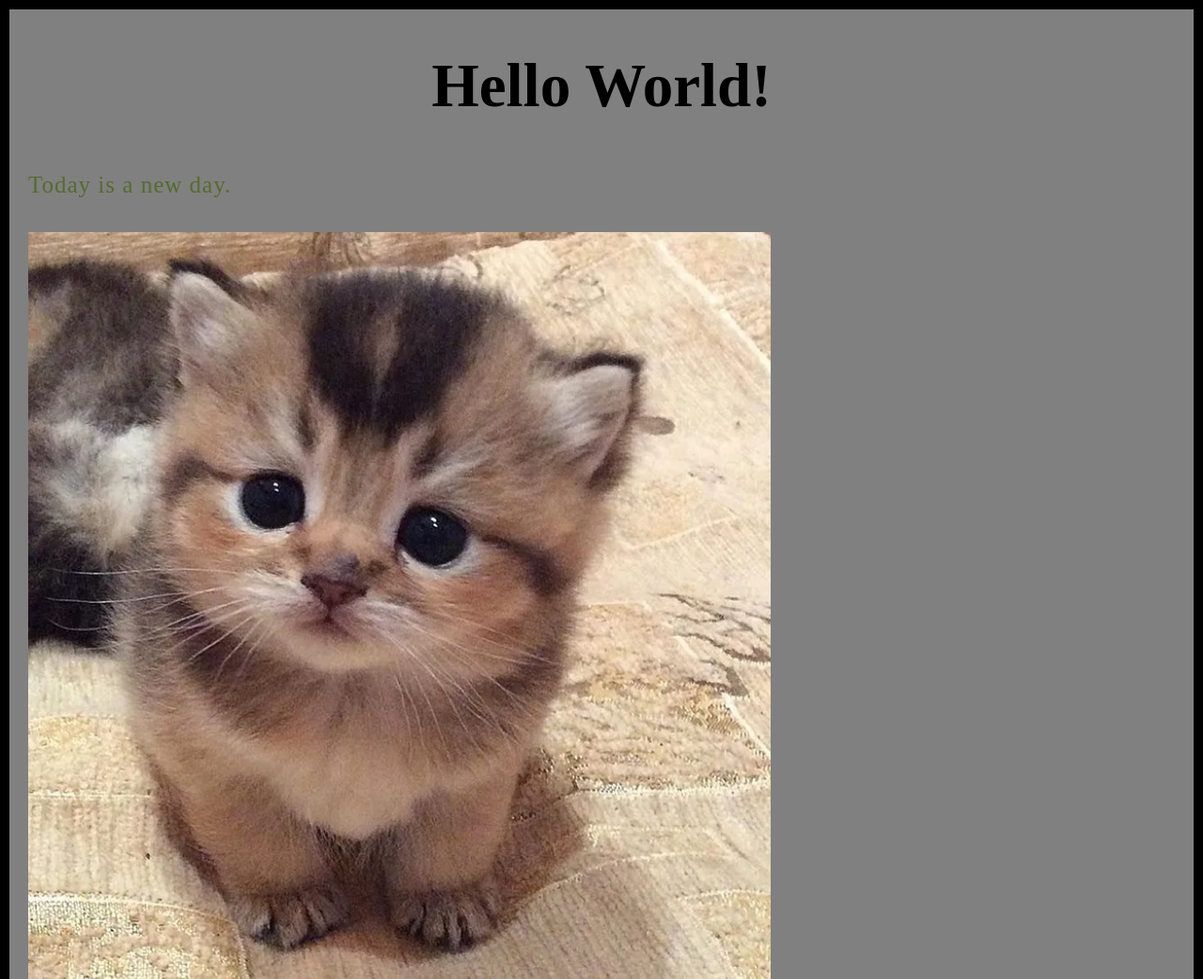
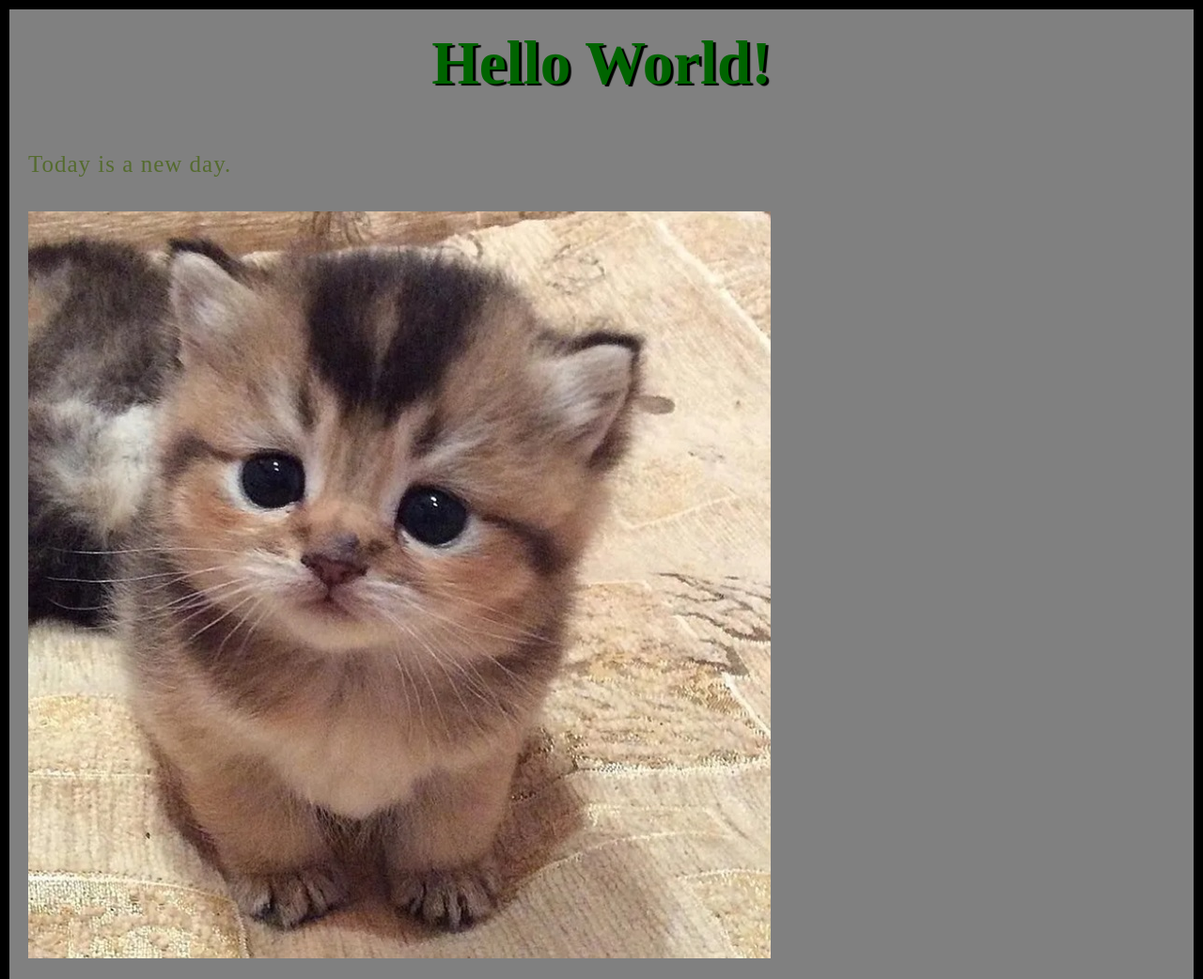
Before and after one commit to curlsmtw/learning, a plain HTML site: page index.html in a window 1280 px wide. Shown: the top 1042 px of the page at 94% size. Drawn offline with Linux system fonts and the light colour scheme.

Commit message:
feat: added text shadow

```diff
--- a/stylesheets/mystyle.css
+++ b/stylesheets/mystyle.css
@@ -7,6 +7,10 @@ p, li{
 h1{
     font-size:65px;
     text-align: center;
+    margin:0;
+    padding: 20px 0;
+    color:darkgreen;
+    text-shadow: 3px 2px 1px black;
 }
 
 #quote {
```
